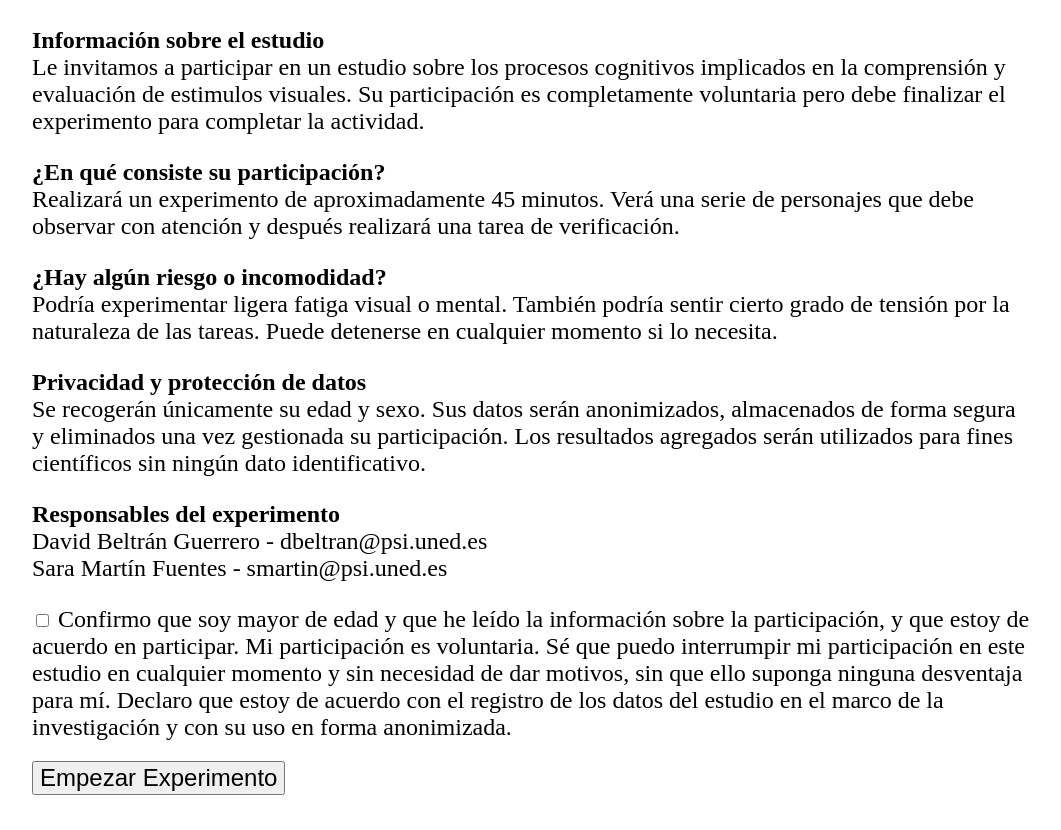
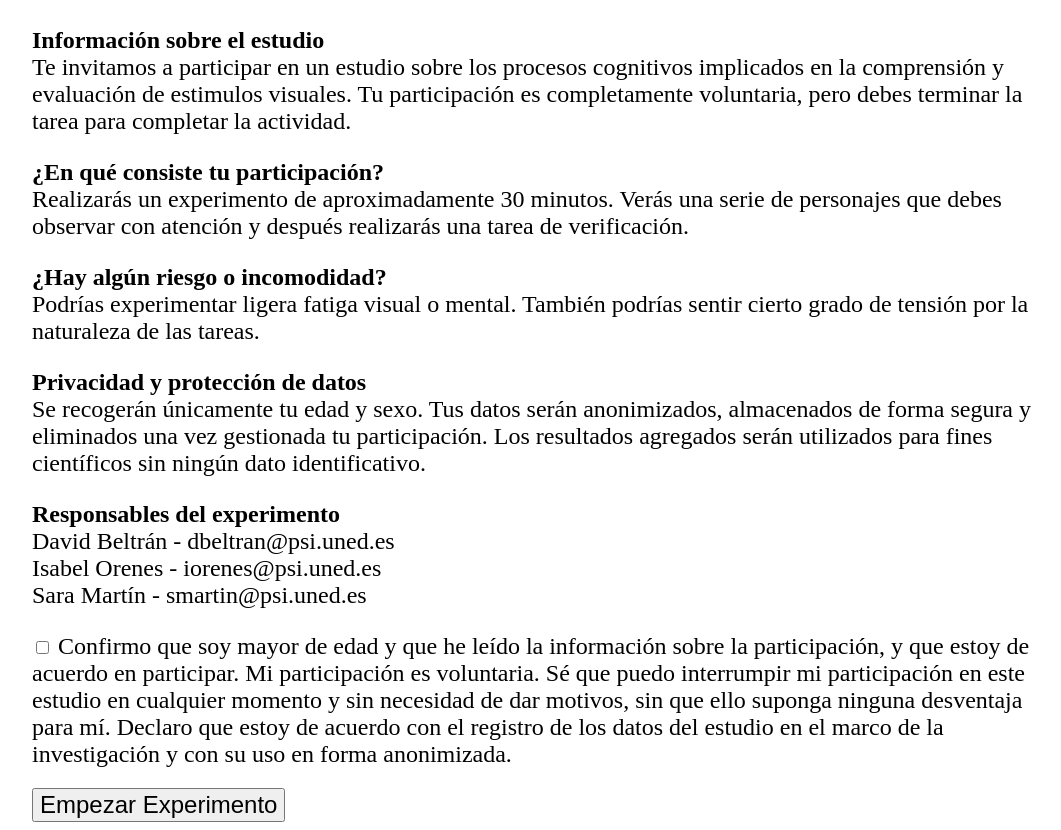
Before and after one commit to saramff/personajes-atributos-aprendizaje, a website: page public/consentA2.html in a window 1280 px wide. Shown: the part 75-905 px from the top of the page, without its empty margins (108-1169 px from the left). Before the commit the page ends 878 px from the top, so only its background shows below. Drawn offline with Linux system fonts and the light colour scheme.

Commit message:
consent changed

```diff
--- a/public/consentA2.html
+++ b/public/consentA2.html
@@ -9,34 +9,34 @@
         <h2>Consentimiento</h2>
         <p>
           <b>Información sobre el estudio</b><br />
-          Le invitamos a participar en un estudio sobre los procesos cognitivos
-          implicados en la comprensión y evaluación de estimulos visuales. Su participación
-          es completamente voluntaria pero debe finalizar el experimento para
+          Te invitamos a participar en un estudio sobre los procesos cognitivos
+          implicados en la comprensión y evaluación de estimulos visuales. Tu participación
+          es completamente voluntaria, pero debes terminar la tarea para
           completar la actividad.
         </p>
         <p>
-          <b>¿En qué consiste su participación?</b><br />
-          Realizará un experimento de aproximadamente 45 minutos. Verá una serie
-          de personajes que debe observar con atención y después realizará
+          <b>¿En qué consiste tu participación?</b><br />
+          Realizarás un experimento de aproximadamente 30 minutos. Verás una serie
+          de personajes que debes observar con atención y después realizarás
           una tarea de verificación.
         </p>
         <p>
           <b>¿Hay algún riesgo o incomodidad?</b><br />
-          Podría experimentar ligera fatiga visual o mental. También podría
-          sentir cierto grado de tensión por la naturaleza de las tareas. Puede
-          detenerse en cualquier momento si lo necesita.
+          Podrías experimentar ligera fatiga visual o mental. También podrías
+          sentir cierto grado de tensión por la naturaleza de las tareas.
         </p>
         <p>
           <b>Privacidad y protección de datos</b><br />
-          Se recogerán únicamente su edad y sexo. Sus datos serán anonimizados,
-          almacenados de forma segura y eliminados una vez gestionada su
+          Se recogerán únicamente tu edad y sexo. Tus datos serán anonimizados,
+          almacenados de forma segura y eliminados una vez gestionada tu
           participación. Los resultados agregados serán utilizados para fines
           científicos sin ningún dato identificativo.
         </p>
         <p>
           <b>Responsables del experimento</b><br />
-          David Beltrán Guerrero - dbeltran@psi.uned.es <br />
-          Sara Martín Fuentes - smartin@psi.uned.es
+          David Beltrán - dbeltran@psi.uned.es <br />
+          Isabel Orenes - iorenes@psi.uned.es <br />
+          Sara Martín - smartin@psi.uned.es
         </p>
         <div>
           <input type="checkbox" id="consent_checkbox" />
```
Also changed, not shown: consentA2.html (+13 -13 lines).
